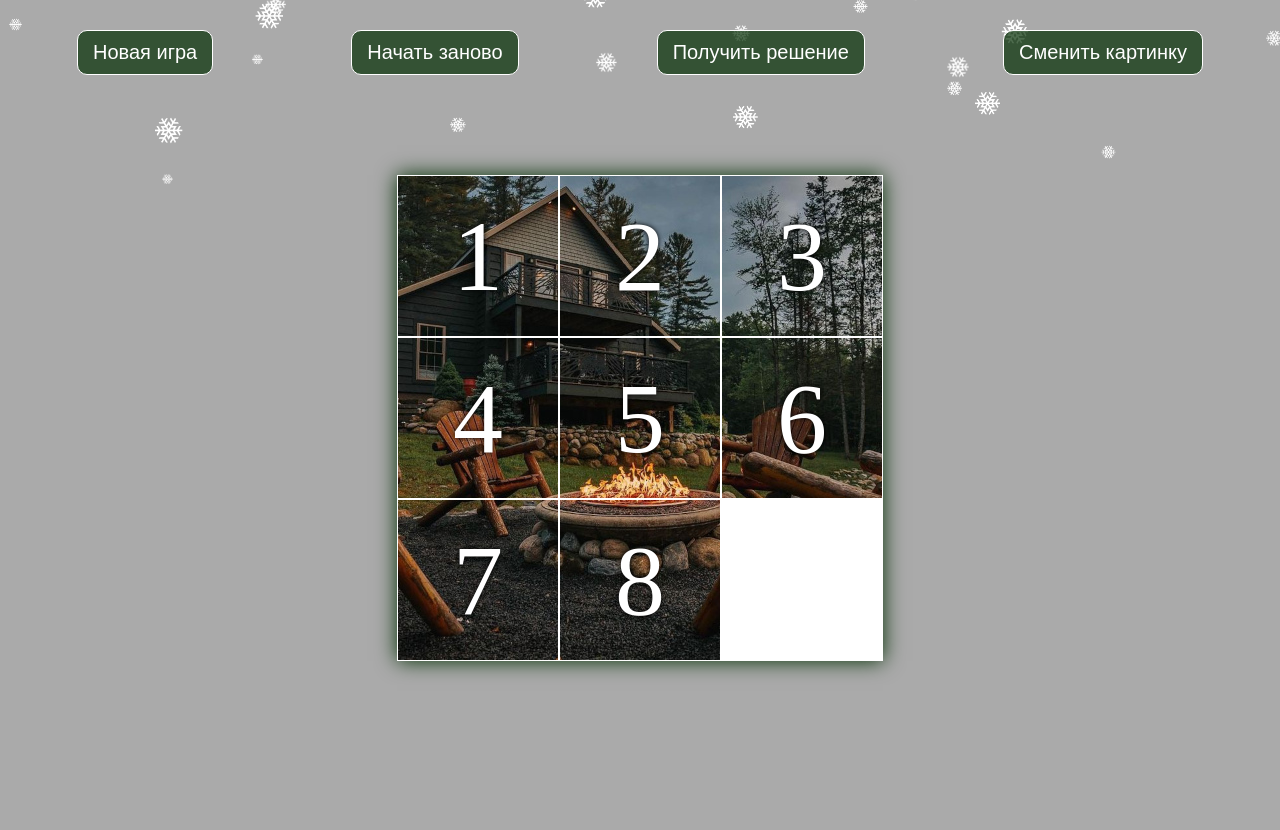
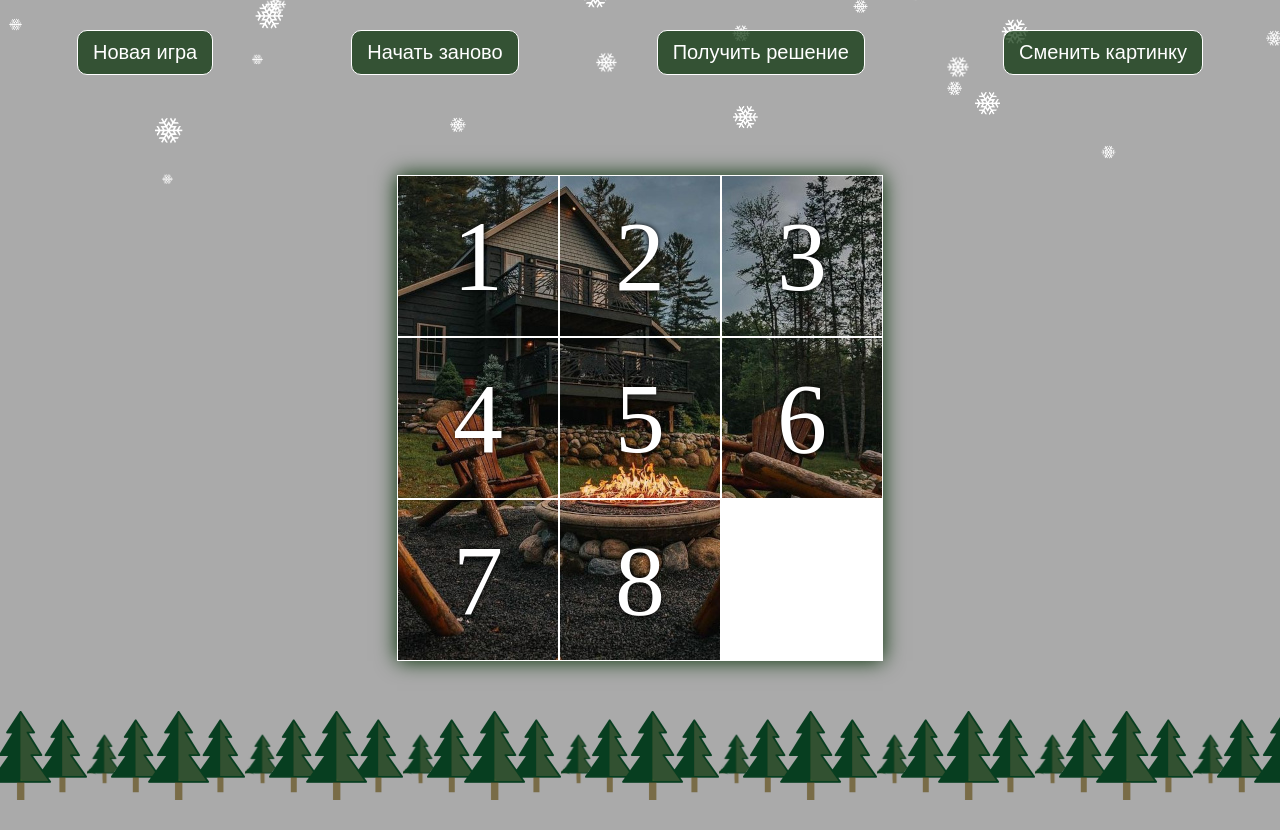
Before and after one commit to NordicAlf/8_Slide_Puzzle, a PHP site: page /index.html in a window 1280 px wide. Before the commit the page ends 676 px from the top, so only its background shows below. Run offline with PHP 8.4, Linux system fonts and the light colour scheme.

Commit message:
AT/add background forest

```diff
--- a/assets/css/app.css
+++ b/assets/css/app.css
@@ -1,5 +1,10 @@
+body, html {
+    height: 100vh;
+}
+
 body {
-    background: #AAAAAA;
+    background: #aaaaaa url("../images/forest.png") repeat-x bottom;
+    overflow: hidden;
 }
 
 .buttons {
```
Also changed, not shown: assets/images/forest.png (added).
